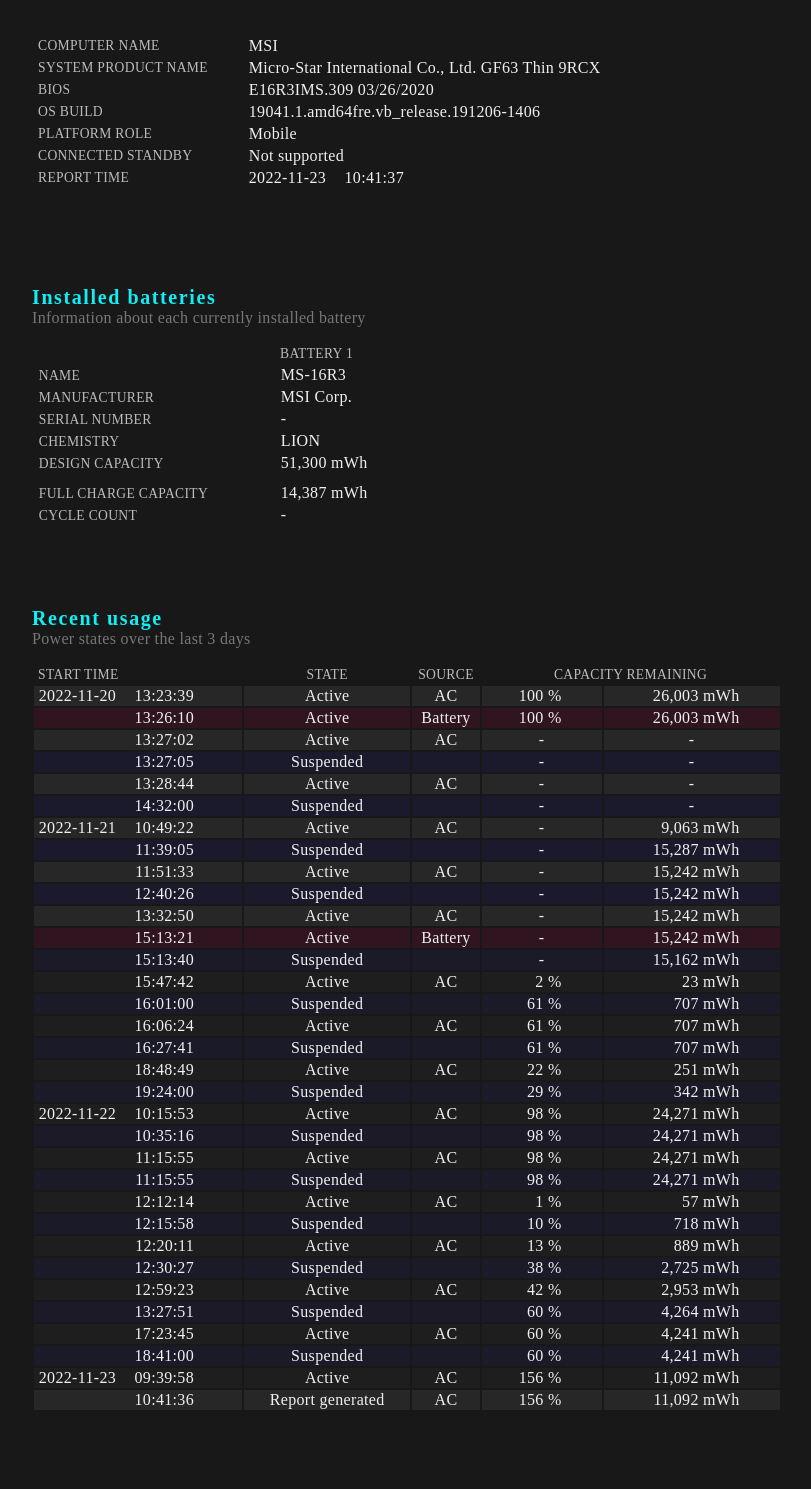
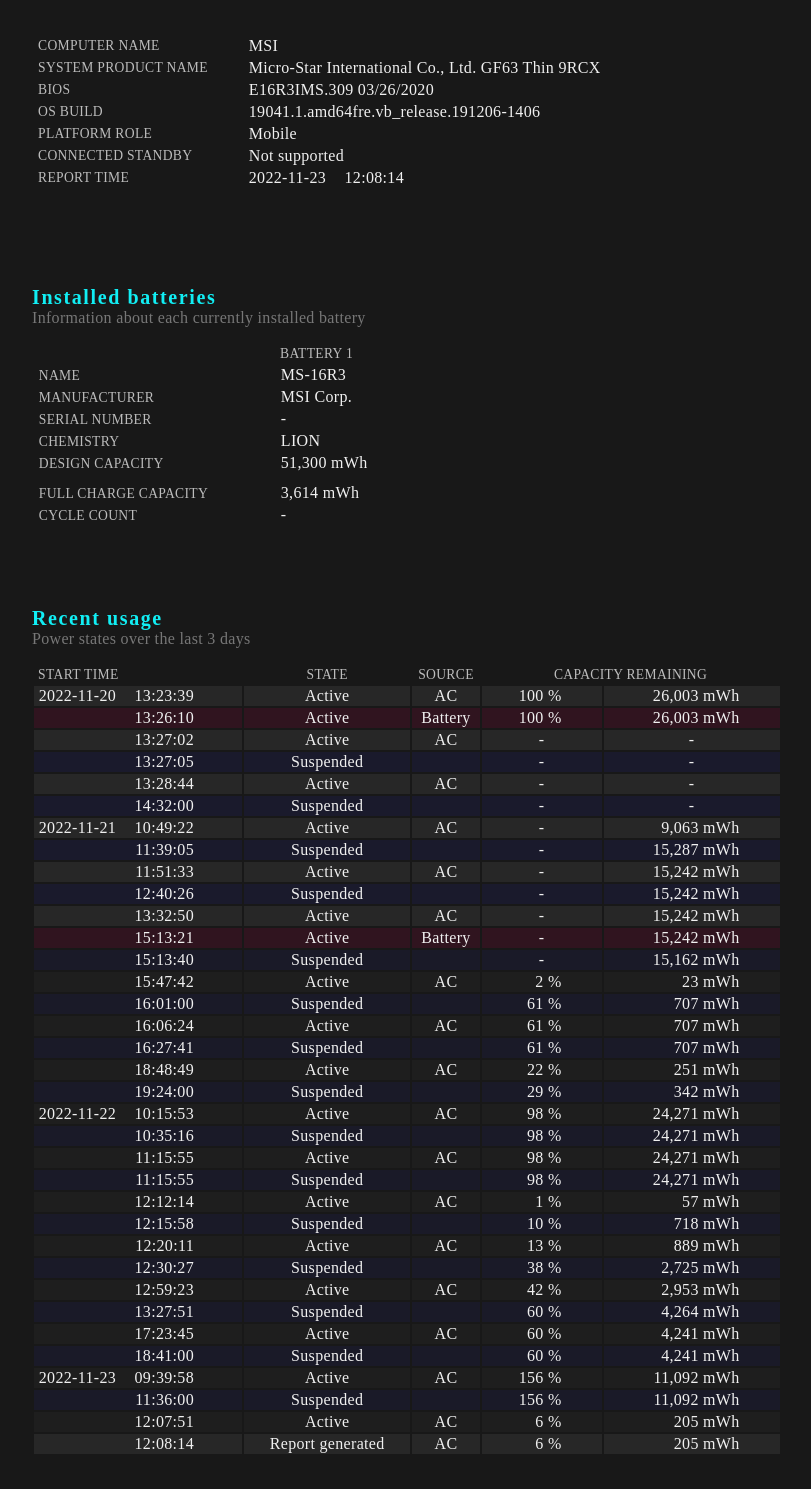
Before and after one commit to lkdhruw/battery-report, a plain HTML site: page index.html in a window 1280 px wide. Shown: the part 105-1594 px from the top of the page, without its empty margins (56-867 px from the left). Drawn offline with Linux system fonts and the light colour scheme.

Commit message:
Generated on 1208_2022-11-23

```diff
--- a/index.html
+++ b/index.html
@@ -954,9 +954,9 @@
 
             data: drainGraphData,
 
-            startTime: "2022-11-20T10:41:36",
-
-            endTime: "2022-11-23T10:41:37",
+            startTime: "2022-11-20T12:08:14",
+
+            endTime: "2022-11-23T12:08:14",
 
         });
 
@@ -1008,7 +1008,7 @@
 
           REPORT TIME
 
-        </td><td class="dateTime"><span class="date">2022-11-23 </span><span class="time">10:41:37</span></td></tr></table><h2>
+        </td><td class="dateTime"><span class="date">2022-11-23 </span><span class="time">12:08:14</span></td></tr></table><h2>
 
       Installed batteries
 
@@ -1026,7 +1026,7 @@
 
       </td></tr><tr><td><span class="label">CHEMISTRY</span></td><td>LION</td></tr><tr><td><span class="label">DESIGN CAPACITY</span></td><td>51,300 mWh
 
-      </td></tr><tr style="height:0.4em;"></tr><tr><td><span class="label">FULL CHARGE CAPACITY</span></td><td>14,387 mWh
+      </td></tr><tr style="height:0.4em;"></tr><tr><td><span class="label">FULL CHARGE CAPACITY</span></td><td>3,614 mWh
 
       </td></tr><tr><td><span class="label">CYCLE COUNT</span></td><td>
 
@@ -1350,7 +1350,27 @@
 
         </td><td class="mw">11,092 mWh
 
-        </td></tr><tr class="even  33"><td class="dateTime"><span class="date"> </span><span class="time">10:41:36</span></td><td class="state">
+        </td></tr><tr class="even suspend 33"><td class="dateTime"><span class="date"> </span><span class="time">11:36:00</span></td><td class="state">
+
+        Suspended
+
+      </td><td class="acdc"></td><td class="percent">156 %
+
+        </td><td class="mw">11,092 mWh
+
+        </td></tr><tr class="odd  34"><td class="dateTime"><span class="date"> </span><span class="time">12:07:51</span></td><td class="state">
+
+        Active
+
+      </td><td class="acdc">
+
+        AC
+
+      </td><td class="percent">6 %
+
+        </td><td class="mw">205 mWh
+
+        </td></tr><tr class="even  35"><td class="dateTime"><span class="date"> </span><span class="time">12:08:14</span></td><td class="state">
 
         Report generated
 
@@ -1358,9 +1378,9 @@
 
         AC
 
-      </td><td class="percent">156 %
-
-        </td><td class="mw">11,092 mWh
+      </td><td class="percent">6 %
+
+        </td><td class="mw">205 mWh
 
         </td></tr></table><h2>Battery usage</h2><div class="explanation">
 
@@ -1534,4 +1554,4 @@
 
           Since OS install
 
-        </td><td class="hms">0:31:49</td><td class="nullValue">-</td><td class="colBreak"> </td><td class="hms">3:49:55</td><td class="nullValue">-</td></tr></table><br/><br/><br/></body></html>
+        </td><td class="hms">0:16:11</td><td class="nullValue">-</td><td class="colBreak"> </td><td class="hms">3:49:55</td><td class="nullValue">-</td></tr></table><br/><br/><br/></body></html>
```
